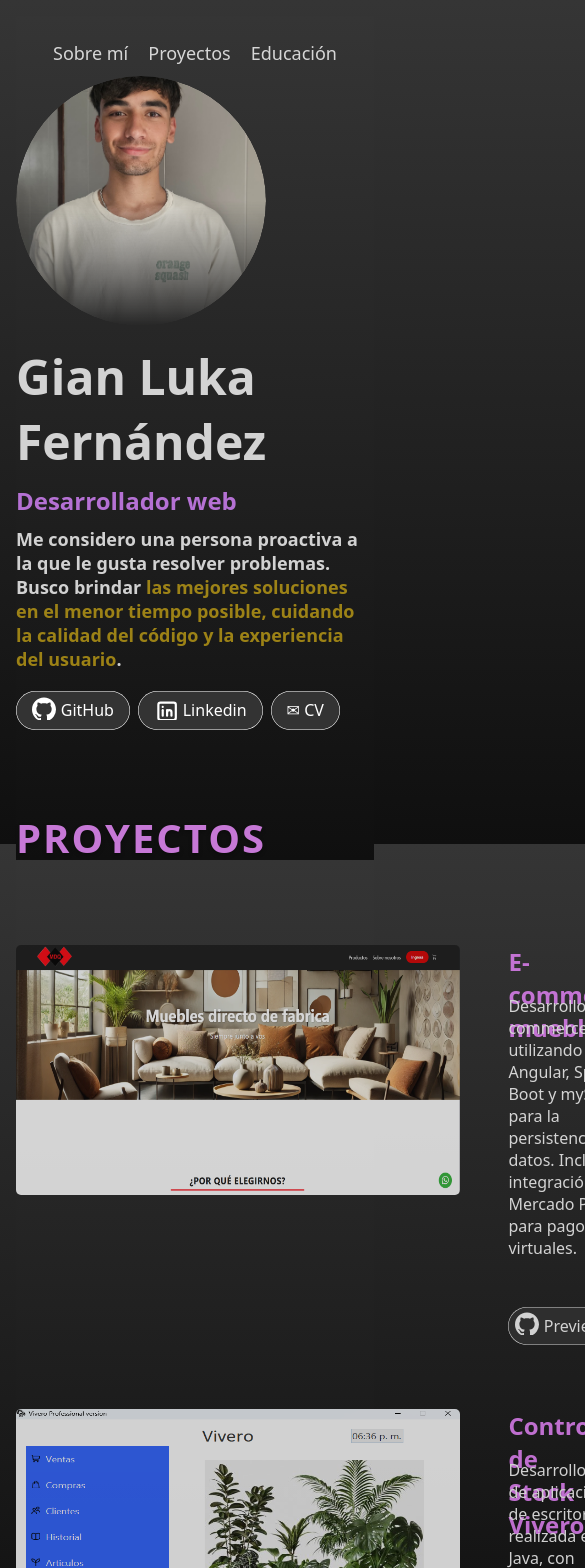
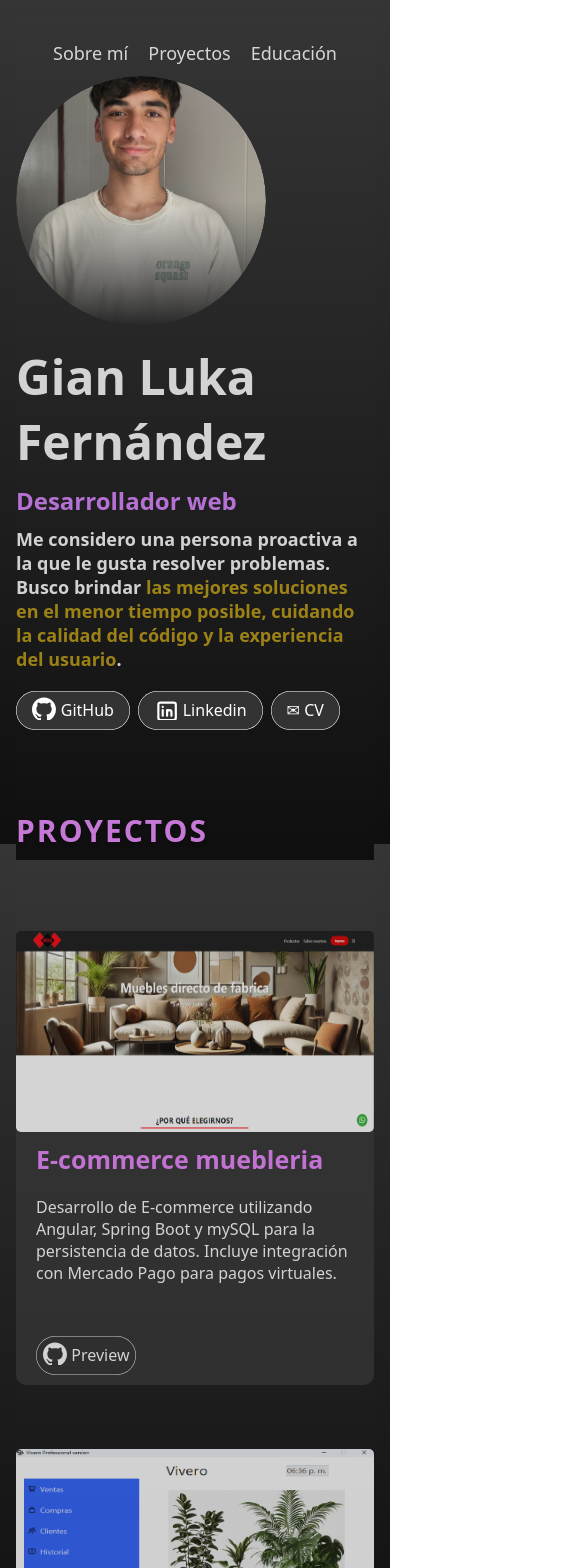
Before and after one commit to Gian282004/Portfolio, an Angular app: page / in a window 390 px wide. Shown: the top 1568 px of the page, 585 px wide, since content can reach past the window. Built offline with nearby package versions, Linux system fonts and the light colour scheme.

Commit message:
make projects component responsive

```diff
--- a/src/app/components/projects/projects.component.css
+++ b/src/app/components/projects/projects.component.css
@@ -10,22 +10,24 @@ h4 {
 
   .project {
     display: grid;
-    grid-template-columns: auto 1fr;
+    grid-template-columns: minmax(300px, 500px) 1fr;
     color: white;
+    gap:3rem;
     opacity: .8;
-    gap: 3rem;
     align-items: start;
     margin-bottom: 4rem;
+
   }
 
   .project img {
     aspect-ratio: 16/9;
+    width: 100%;
+    height: auto;
     border-radius: 5px;
-    height: 250px;
-    width: auto;
-    grid-row: 1 / span 2;
 
   }
+
+
 
   .project h3 {
     grid-column: 2;
@@ -35,15 +37,20 @@ h4 {
     font-weight: 700;
   }
 
+
+
   .project p {
     margin-top: 50px;
     max-width: 350px;
+    height: 100px;
+    max-height: 150px;
     grid-column: 2;
     grid-row: 1;
   }
 
   a {
     display: inline-flex;
+    margin-top: 40px;
     max-width: 100px;
     align-items: center;
     justify-content: center;
@@ -64,3 +71,32 @@ a:hover{
     outline: none;
     border: none;
 }
+
+@media (max-width:600px)
+{
+
+  h4{
+    font-size: 30px;
+  }
+  .project{
+    display: flex;
+    flex-direction: column;
+    background-color: rgb(53, 53, 53);
+    gap: 0px;
+    border-radius: 10px;
+
+  }
+
+  .col-2{
+   padding: 10px 20px;
+  }
+
+  .project h3{
+    font-size: 25px;
+  }
+
+  .project p {
+    margin-top: 20px;
+  }
+
+}
--- a/src/app/components/projects/projects.component.html
+++ b/src/app/components/projects/projects.component.html
@@ -1,11 +1,15 @@
-<h4>proyectos</h4>
+<h4>Proyectos</h4>
 
 @for (project of projects; track $index) {
     <div class="project">
         <img [src]=project.imagen alt="">
-        <h3>{{project.nombre}}</h3>
-        <p>{{project.descripcion}}</p>
-        <a target="_blank" [href]=project.repository> <github></github>  Preview</a>
+        <div class="col-2">
+             <h3>{{project.nombre}}</h3>
+            <p>{{project.descripcion}}</p>
+            <a target="_blank" [href]=project.repository> <github></github>  Preview</a>
+
+        </div>
+
 
 
     </div>
```
